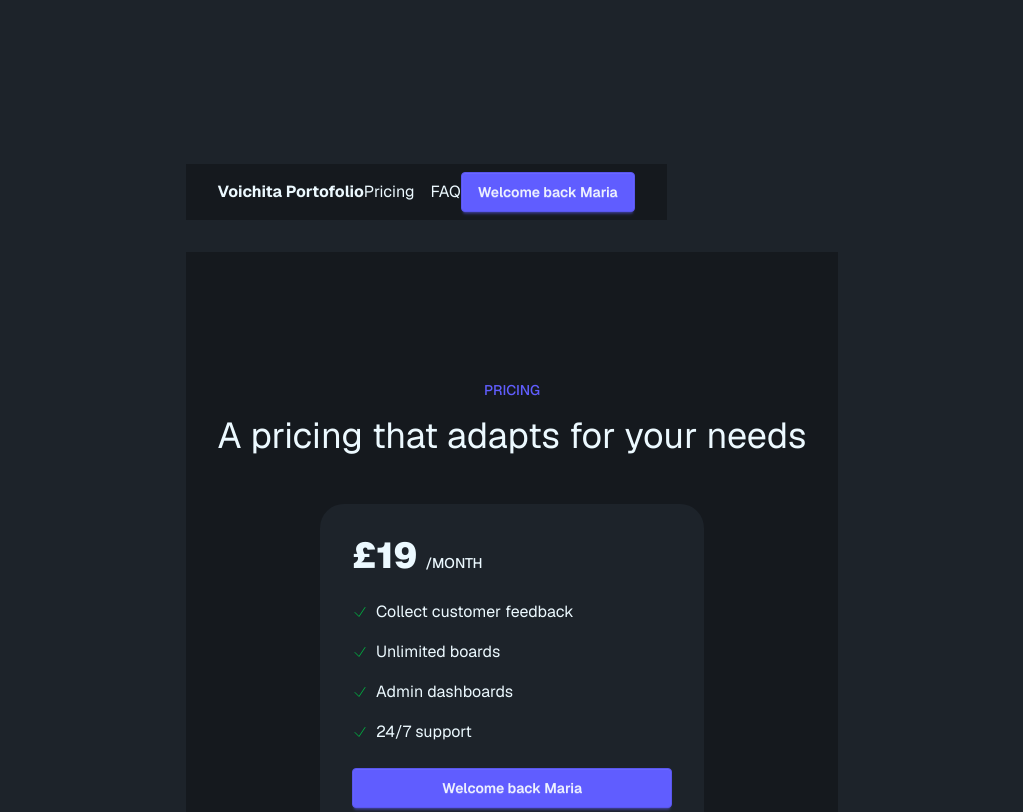
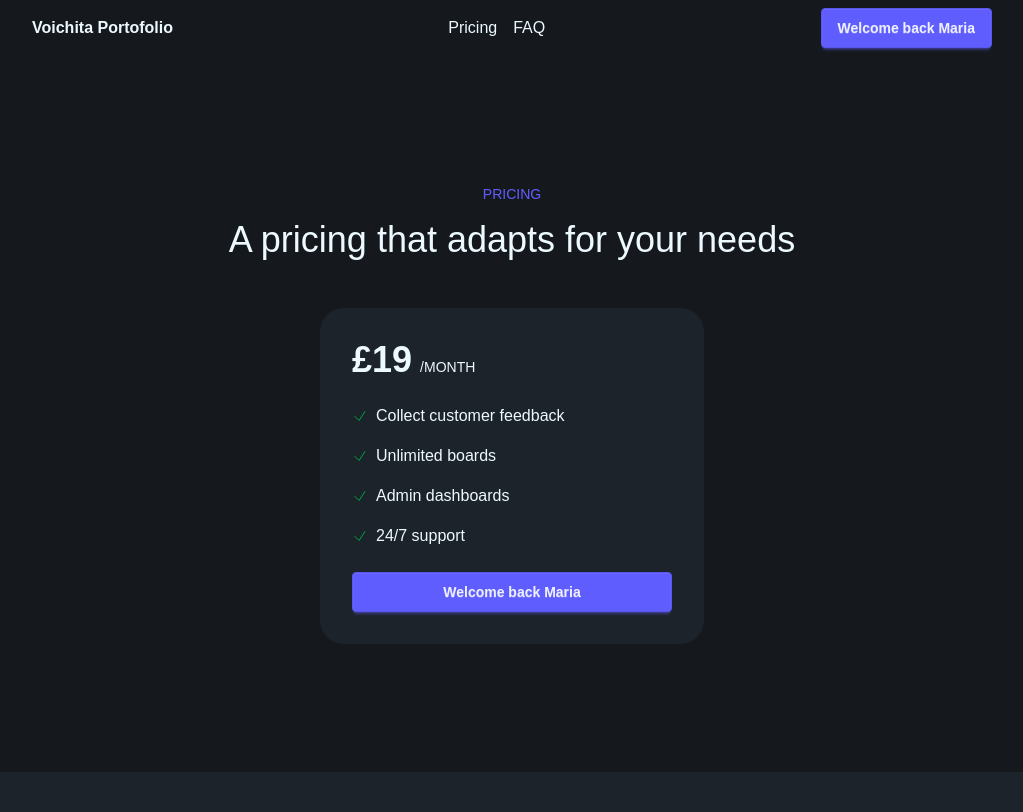
Before and after one commit to sabovoichita/portofolio1, a Next.js app: page / in a window 1280 px wide. Shown: the top 812 px of the page, without its empty margins (128-1151 px from the left). Built offline with nearby package versions, Linux system fonts and the light colour scheme.

Commit message:
last adjustments for layout

```diff
--- a/src/app/layout.js
+++ b/src/app/layout.js
@@ -18,10 +18,8 @@ export const metadata = {
 
 export default function RootLayout({ children }) {
   return (
-    <html lang="en">
-      <body
-        className={`${geistSans.variable} ${geistMono.variable} antialiased`}
-      >
+    <html lang="en" className="scroll-smooth">
+      <body className={`${geistSans.variable} ${geistMono.variable} `}>
         {children}
       </body>
     </html>
--- a/src/app/page.js
+++ b/src/app/page.js
@@ -7,13 +7,8 @@ export default function Home() {
   const isLoggedIn = true;
   const name = "Maria";
   return (
-    <div
-      data-theme="dark"
-      className="grid grid-rows-[20px_1fr_20px] items-center justify-items-center min-h-screen p-8 pb-20 gap-16 sm:p-20 font-[family-name:var(--font-geist-sans)]"
-    >
-      <main className="flex flex-col gap-[32px] row-start-2 items-center sm:items-start">
+    <main data-theme="dark">
       {/* HEADER*/}
-
       <section className="bg-base-300">
         <div className="flex justify-between items-center px-8 py-2 max-w-5xl mx-auto">
           <div className="font-bold">Voichita Portofolio</div>
@@ -26,6 +21,7 @@ export default function Home() {
           </div>
         </div>
       </section>
+
       {/* PRICING*/}
       <section className="bg-base-300" id="pricing">
         <div className="py-32 px-8 max-w-3xl mx-auto">
@@ -35,7 +31,6 @@ export default function Home() {
           <h2 className="text-3xl lg:text-4xl font:extrabold mb-12 text-center">
             A pricing that adapts for your needs
           </h2>
-
           <div className="p-8 bg-base-100 w-96 rounded-3xl mx-auto space-y-6">
             <div className="flex gap-2 items-baseline">
               <div className="text-4xl font-black">£19</div>
@@ -43,7 +38,6 @@ export default function Home() {
                 /month
               </div>
             </div>
-
             <ul className="space-y-4">
               {[
                 "Collect customer feedback",
@@ -103,6 +97,7 @@ export default function Home() {
           </ul>
         </div>
       </section>
+
       {/* FOOTER*/}
       <section className="bg-base-300">
         <div className="flex justify-center items-center px-8 py-2 max-w-5xl mx-auto">
@@ -120,6 +115,5 @@ export default function Home() {
         </div>
       </section>
     </main>
-    </div>
   );
 }
```
Lines whose indentation alone changed are shown as unchanged.
